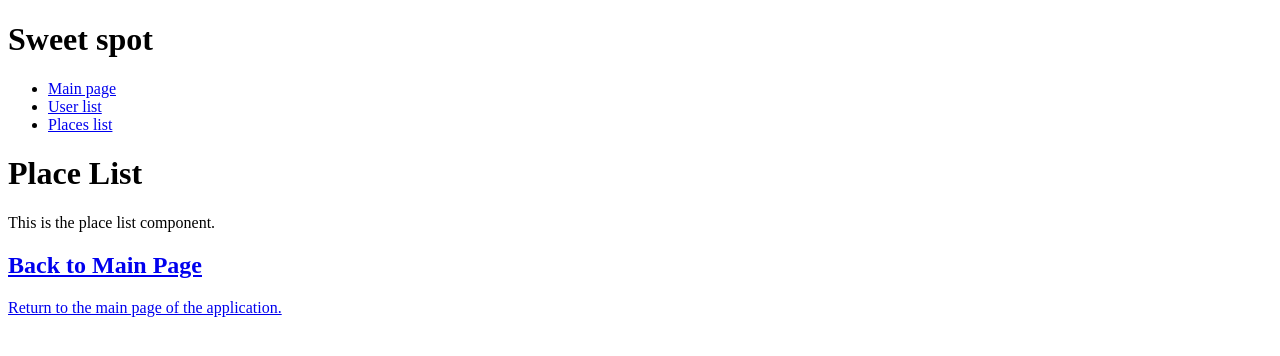
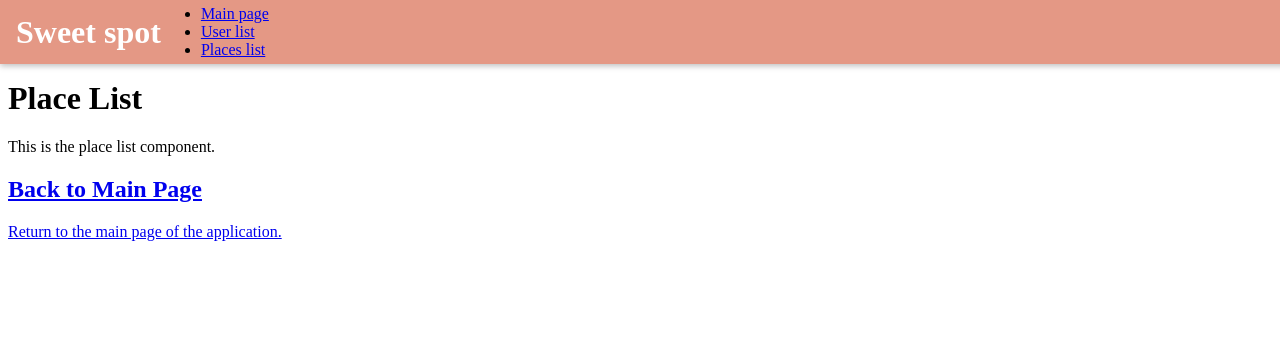
Before and after one commit to Lapushkin94/sweet-spot-gui, a React (Create React App) app: page /placeList in a window 1280 px wide. Shown: the top 356 px of the page. Built offline with nearby package versions, Linux system fonts and the light colour scheme.

Commit message:
header init impl

```diff
--- a/package.json
+++ b/package.json
@@ -33,6 +33,6 @@
     ]
   },
   "devDependencies": {
-    "tailwindcss": "^4.1.10"
+    "globals": "^16.2.0"
   }
 }
--- a/src/App.js
+++ b/src/App.js
@@ -2,18 +2,20 @@ import { BrowserRouter as Router, Routes, Route, Navigate } from "react-router-d
 import MainPage from "./components/MainPage";
 import UserList from "./components/UserList";
 import PlaceList from "./components/PlaceList";
-import Header from "./components/Header";
+import Header from "./components/general/header/Header";
 
 function App() {
   return (
     <Router>
       <Header />
+      <main>
         <Routes>
           <Route path="/" element={<MainPage />} />
           <Route path="/userList" element={<UserList />} />
           <Route path="/placeList" element={<PlaceList />} />
           <Route path="*" element={<Navigate to="/" replace />} />
         </Routes>
+      </main>
     </Router>
   );
 };
--- a/src/components/Header.jsx
+++ /dev/null
@@ -1,24 +0,0 @@
-import { NavLink } from "react-router-dom";
-
-const Header = () => {
-  return (
-    <header>
-      <h1>Sweet spot</h1>
-      <nav>
-        <ul>
-          <li>
-            <NavLink to="/">Main page</NavLink>
-          </li>
-          <li>
-            <NavLink to="/userList">User list</NavLink>
-          </li>
-          <li>
-            <NavLink to="/placeList">Places list</NavLink>
-          </li>
-        </ul>
-      </nav>
-    </header>
-  );
-};
-
-export default Header;
--- a/src/components/PlaceList.jsx
+++ b/src/components/PlaceList.jsx
@@ -3,7 +3,7 @@ import { Link } from "react-router-dom";
 const PlaceList = () => {
   return (
     <>
-      <div className="place-list">
+      <div>
         <h1>Place List</h1>
         <p>This is the place list component.</p>
       </div>
--- /dev/null
+++ b/src/components/general/header/Header.css
@@ -0,0 +1,3 @@
+.header-title {
+    color: white;
+}
--- /dev/null
+++ b/src/components/general/header/Header.jsx
@@ -0,0 +1,16 @@
+import Navigation from "./headerNavigation/HeaderNavigation";
+import HeaderWrapper from "./headerWrapper/HeaderWrapper";
+import "./Header.css";
+
+const Header = () => {
+  return (
+    <HeaderWrapper>
+      <h1 className="header-title">Sweet spot</h1>
+      <nav>
+        <Navigation />
+      </nav>
+    </HeaderWrapper>
+  );
+};
+
+export default Header;
--- /dev/null
+++ b/src/components/general/header/headerNavigation/HeaderNavigation.jsx
@@ -0,0 +1,19 @@
+import { NavLink } from "react-router-dom";
+
+const Navigation = () => {
+  return (
+    <ul>
+      <li>
+        <NavLink to="/">Main page</NavLink>
+      </li>
+      <li>
+        <NavLink to="/userList">User list</NavLink>
+      </li>
+      <li>
+        <NavLink to="/placeList">Places list</NavLink>
+      </li>
+    </ul>
+  );
+};
+
+export default Navigation;
--- /dev/null
+++ b/src/components/general/header/headerWrapper/HeaderWrapper.css
@@ -0,0 +1,17 @@
+.header-wrapper {
+    width: 100%;
+    height: 4rem;
+    display: flex;
+    align-items: center;
+    position: fixed;
+    top: 0;
+    left: 0;
+    background: #da6f54b6;
+    box-shadow: 0 2px 6px rgba(0, 0, 0, 0.26);
+    padding: 0 1rem;
+    z-index: 5;
+}
+
+main {
+    margin-top: 5rem;
+}
--- /dev/null
+++ b/src/components/general/header/headerWrapper/HeaderWrapper.jsx
@@ -0,0 +1,7 @@
+import "./HeaderWrapper.css"
+
+const HeaderWrapper = (props) => {
+  return <header className="header-wrapper">{props.children}</header>;
+};
+
+export default HeaderWrapper;
```
Also changed, not shown: src/components/general/header/headerNavigation/HeaderNavigation.css (added), 1 other file (tests, documents, lock files or other folders). Lines whose indentation alone changed are shown as unchanged.
